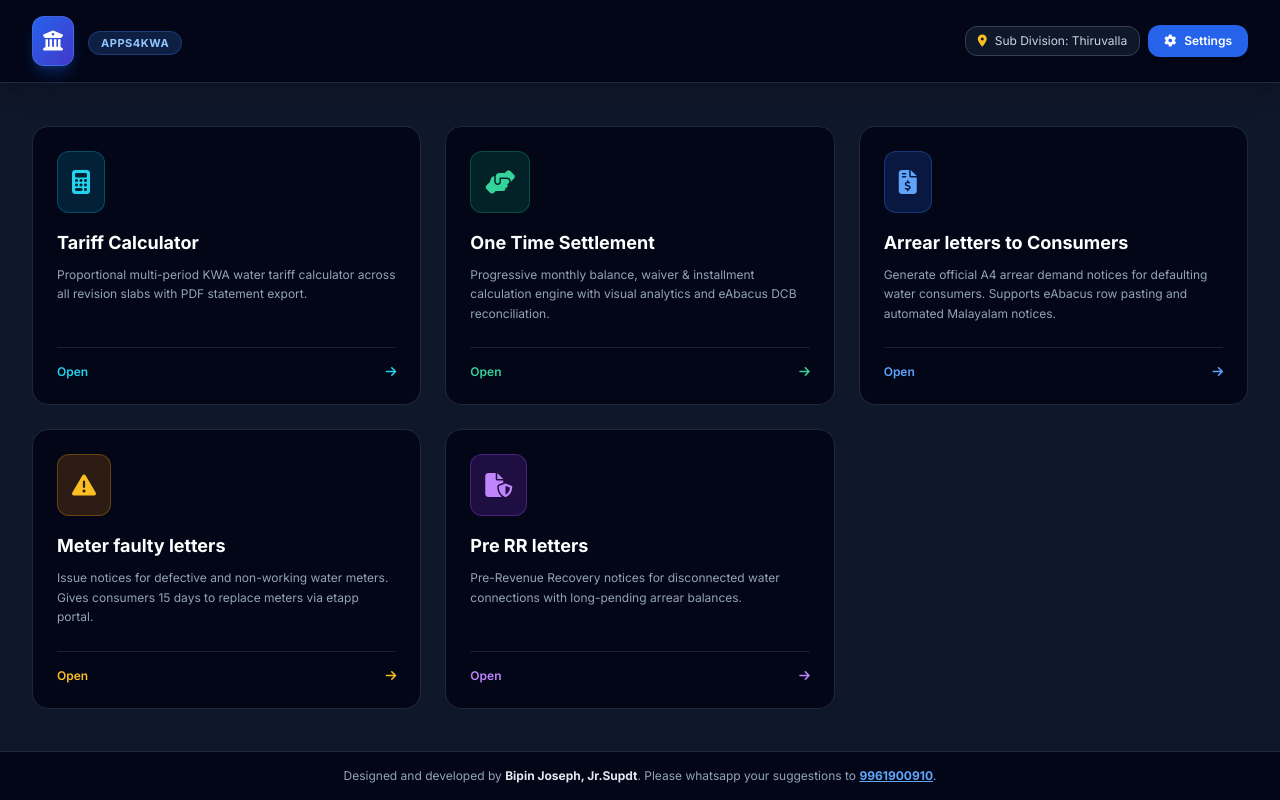
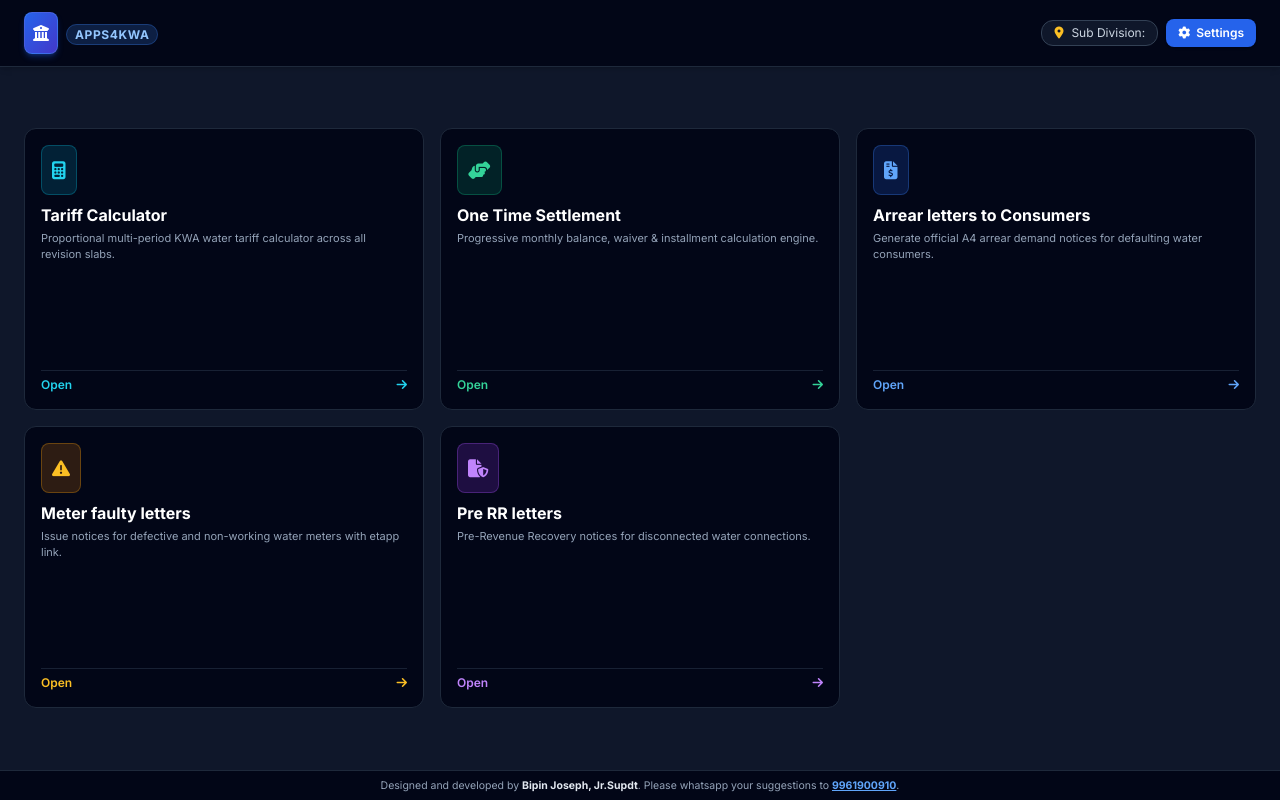
Before and after one commit to kwamf2020/rubelCodes, a plain HTML site: page index.html in a window 1280 px wide. Drawn offline with nearby package versions, Linux system fonts and the light colour scheme.

Commit message:
Update index.html

```diff
--- a/index.html
+++ b/index.html
@@ -16,129 +16,129 @@
         .no-scrollbar { -ms-overflow-style: none; scrollbar-width: none; }
     </style>
 </head>
-<body class="bg-slate-900 text-slate-100 min-h-screen flex flex-col selection:bg-blue-600 selection:text-white">
+<body class="bg-slate-900 text-slate-100 h-screen h-[100dvh] flex flex-col justify-between overflow-hidden selection:bg-blue-600 selection:text-white">
 
-    <!-- TOP HEADER BAR -->
-    <header class="bg-slate-950 border-b border-slate-800 sticky top-0 z-30 shadow-xl">
-        <div class="max-w-7xl mx-auto px-3 sm:px-6 lg:px-8 py-2.5 sm:py-4 flex justify-between items-center gap-2">
-            <div class="flex items-center space-x-2 sm:space-x-3.5">
-                <div class="bg-gradient-to-br from-blue-600 to-indigo-700 p-2 sm:p-2.5 rounded-xl shadow-lg shadow-blue-600/30 border border-blue-400/30 text-white">
-                    <i class="fa-solid fa-building-columns text-base sm:text-xl"></i>
+    <!-- COMPACT TOP HEADER BAR -->
+    <header class="bg-slate-950 border-b border-slate-800 shadow-md shrink-0">
+        <div class="max-w-7xl mx-auto px-3 sm:px-6 py-2 sm:py-3 flex justify-between items-center gap-2">
+            <div class="flex items-center space-x-2">
+                <div class="bg-gradient-to-br from-blue-600 to-indigo-700 p-1.5 sm:p-2 rounded-lg shadow-md shadow-blue-600/30 border border-blue-400/30 text-white">
+                    <i class="fa-solid fa-building-columns text-sm sm:text-base"></i>
                 </div>
                 <div>
-                    <span class="px-2.5 py-0.5 sm:px-3 sm:py-1 text-[10px] sm:text-[11px] font-bold uppercase tracking-wider bg-blue-500/20 text-blue-300 border border-blue-500/30 rounded-full">Apps4KWA</span>
+                    <span class="px-2 py-0.5 text-[10px] sm:text-xs font-bold uppercase tracking-wider bg-blue-500/20 text-blue-300 border border-blue-500/30 rounded-full">Apps4KWA</span>
                 </div>
             </div>
 
             <!-- Office Config Modal Trigger / Badge -->
             <div class="flex items-center gap-2">
-                <div id="officeConfigBadge" class="hidden md:flex items-center gap-2 bg-slate-900 border border-slate-700 px-3 py-1.5 rounded-xl text-xs text-slate-300">
-                    <i class="fa-solid fa-location-dot text-amber-400"></i>
+                <div id="officeConfigBadge" class="hidden md:flex items-center gap-2 bg-slate-900 border border-slate-700 px-3 py-1 rounded-xl text-xs text-slate-300">
+                    <i class="fa-solid fa-location-dot text-amber-400 text-xs"></i>
                     <span id="badgeOfficeName">Sub Division:</span>
                 </div>
-                <button onclick="openConfigModal()" class="px-3 py-1.5 sm:px-4 sm:py-2 bg-blue-600 hover:bg-blue-500 text-white rounded-xl text-xs font-semibold shadow-lg transition flex items-center gap-1.5 sm:gap-2">
-                    <i class="fa-solid fa-gear"></i> <span>Settings</span>
+                <button onclick="openConfigModal()" class="px-2.5 py-1 sm:px-3 sm:py-1.5 bg-blue-600 hover:bg-blue-500 text-white rounded-lg text-xs font-semibold shadow transition flex items-center gap-1.5">
+                    <i class="fa-solid fa-gear text-xs"></i> <span>Settings</span>
                 </button>
             </div>
         </div>
     </header>
 
-    <!-- PORTAL DIRECTORY -->
-    <main class="flex-1 max-w-7xl w-full mx-auto px-3 sm:px-6 lg:px-8 py-4 sm:py-10 flex flex-col justify-center">
+    <!-- PORTAL DIRECTORY: Auto-distributed to fill the exact viewport height without scroll -->
+    <main class="flex-1 max-w-7xl w-full mx-auto px-3 sm:px-6 py-2 sm:py-4 flex flex-col justify-center min-h-0">
 
-        <!-- APP CARDS GRID (Clean 2 columns on mobile, 3 columns on desktop) -->
-        <div class="grid grid-cols-2 lg:grid-cols-3 gap-3 sm:gap-6">
+        <!-- APP CARDS GRID: 3 equal rows on mobile, 2 rows on desktop -->
+        <div class="grid grid-cols-2 lg:grid-cols-3 gap-2 sm:gap-4 h-full max-h-[580px] grid-rows-3 lg:grid-rows-2">
 
             <!-- Card 1: Tariff Calculator -->
-            <a href="tariff.html" class="group bg-slate-950 border border-slate-800 hover:border-cyan-500/60 rounded-xl sm:rounded-2xl p-3 sm:p-6 transition-all duration-300 hover:shadow-2xl hover:shadow-cyan-500/10 flex flex-col justify-between">
+            <a href="tariff.html" class="group bg-slate-950 border border-slate-800 hover:border-cyan-500/60 rounded-xl p-2.5 sm:p-4 transition-all duration-300 hover:shadow-xl flex flex-col justify-between">
                 <div>
-                    <div class="flex justify-between items-start mb-2 sm:mb-4">
-                        <div class="bg-cyan-600/20 text-cyan-400 p-2 sm:p-3.5 rounded-lg sm:rounded-xl border border-cyan-500/30 group-hover:scale-110 transition-transform">
-                            <i class="fa-solid fa-calculator text-lg sm:text-2xl"></i>
+                    <div class="flex justify-between items-start mb-1 sm:mb-2">
+                        <div class="bg-cyan-600/20 text-cyan-400 p-1.5 sm:p-2.5 rounded-lg border border-cyan-500/30 group-hover:scale-105 transition-transform">
+                            <i class="fa-solid fa-calculator text-sm sm:text-lg"></i>
                         </div>
                     </div>
-                    <h3 class="text-xs sm:text-lg font-bold text-white group-hover:text-cyan-400 transition-colors leading-snug">Tariff Calculator</h3>
-                    <p class="hidden sm:block text-xs text-slate-400 mt-2 leading-relaxed">
-                        Proportional multi-period KWA water tariff calculator across all revision slabs with PDF statement export.
+                    <h3 class="text-xs sm:text-base font-bold text-white group-hover:text-cyan-400 transition-colors leading-tight">Tariff Calculator</h3>
+                    <p class="hidden md:block text-[11px] text-slate-400 mt-1 leading-snug">
+                        Proportional multi-period KWA water tariff calculator across all revision slabs.
                     </p>
                 </div>
-                <div class="mt-2 sm:mt-6 pt-2 sm:pt-4 border-t border-slate-800/80 flex items-center justify-between text-[11px] sm:text-xs font-semibold text-cyan-400 group-hover:text-cyan-300">
+                <div class="pt-1.5 border-t border-slate-800/80 flex items-center justify-between text-[10px] sm:text-xs font-semibold text-cyan-400 group-hover:text-cyan-300">
                     <span>Open</span>
                     <i class="fa-solid fa-arrow-right group-hover:translate-x-1 transition-transform"></i>
                 </div>
             </a>
 
             <!-- Card 2: One Time Settlement -->
-            <a href="ots.html" class="group bg-slate-950 border border-slate-800 hover:border-emerald-500/60 rounded-xl sm:rounded-2xl p-3 sm:p-6 transition-all duration-300 hover:shadow-2xl hover:shadow-emerald-500/10 flex flex-col justify-between">
+            <a href="ots.html" class="group bg-slate-950 border border-slate-800 hover:border-emerald-500/60 rounded-xl p-2.5 sm:p-4 transition-all duration-300 hover:shadow-xl flex flex-col justify-between">
                 <div>
-                    <div class="flex justify-between items-start mb-2 sm:mb-4">
-                        <div class="bg-emerald-600/20 text-emerald-400 p-2 sm:p-3.5 rounded-lg sm:rounded-xl border border-emerald-500/30 group-hover:scale-110 transition-transform">
-                            <i class="fa-solid fa-handshake-angle text-lg sm:text-2xl"></i>
+                    <div class="flex justify-between items-start mb-1 sm:mb-2">
+                        <div class="bg-emerald-600/20 text-emerald-400 p-1.5 sm:p-2.5 rounded-lg border border-emerald-500/30 group-hover:scale-105 transition-transform">
+                            <i class="fa-solid fa-handshake-angle text-sm sm:text-lg"></i>
                         </div>
                     </div>
-                    <h3 class="text-xs sm:text-lg font-bold text-white group-hover:text-emerald-400 transition-colors leading-snug">One Time Settlement</h3>
-                    <p class="hidden sm:block text-xs text-slate-400 mt-2 leading-relaxed">
-                        Progressive monthly balance, waiver & installment calculation engine with visual analytics and eAbacus DCB reconciliation.
+                    <h3 class="text-xs sm:text-base font-bold text-white group-hover:text-emerald-400 transition-colors leading-tight">One Time Settlement</h3>
+                    <p class="hidden md:block text-[11px] text-slate-400 mt-1 leading-snug">
+                        Progressive monthly balance, waiver & installment calculation engine.
                     </p>
                 </div>
-                <div class="mt-2 sm:mt-6 pt-2 sm:pt-4 border-t border-slate-800/80 flex items-center justify-between text-[11px] sm:text-xs font-semibold text-emerald-400 group-hover:text-emerald-300">
+                <div class="pt-1.5 border-t border-slate-800/80 flex items-center justify-between text-[10px] sm:text-xs font-semibold text-emerald-400 group-hover:text-emerald-300">
                     <span>Open</span>
                     <i class="fa-solid fa-arrow-right group-hover:translate-x-1 transition-transform"></i>
                 </div>
             </a>
 
             <!-- Card 3: Consumer Arrear Letters -->
-            <a href="consumer.html" class="group bg-slate-950 border border-slate-800 hover:border-blue-500/60 rounded-xl sm:rounded-2xl p-3 sm:p-6 transition-all duration-300 hover:shadow-2xl hover:shadow-blue-500/10 flex flex-col justify-between">
+            <a href="consumer.html" class="group bg-slate-950 border border-slate-800 hover:border-blue-500/60 rounded-xl p-2.5 sm:p-4 transition-all duration-300 hover:shadow-xl flex flex-col justify-between">
                 <div>
-                    <div class="flex justify-between items-start mb-2 sm:mb-4">
-                        <div class="bg-blue-600/20 text-blue-400 p-2 sm:p-3.5 rounded-lg sm:rounded-xl border border-blue-500/30 group-hover:scale-110 transition-transform">
-                            <i class="fa-solid fa-file-invoice-dollar text-lg sm:text-2xl"></i>
+                    <div class="flex justify-between items-start mb-1 sm:mb-2">
+                        <div class="bg-blue-600/20 text-blue-400 p-1.5 sm:p-2.5 rounded-lg border border-blue-500/30 group-hover:scale-105 transition-transform">
+                            <i class="fa-solid fa-file-invoice-dollar text-sm sm:text-lg"></i>
                         </div>
                     </div>
-                    <h3 class="text-xs sm:text-lg font-bold text-white group-hover:text-blue-400 transition-colors leading-snug">Arrear letters to Consumers</h3>
-                    <p class="hidden sm:block text-xs text-slate-400 mt-2 leading-relaxed">
-                        Generate official A4 arrear demand notices for defaulting water consumers. Supports eAbacus row pasting and automated Malayalam notices.
+                    <h3 class="text-xs sm:text-base font-bold text-white group-hover:text-blue-400 transition-colors leading-tight">Arrear letters to Consumers</h3>
+                    <p class="hidden md:block text-[11px] text-slate-400 mt-1 leading-snug">
+                        Generate official A4 arrear demand notices for defaulting water consumers.
                     </p>
                 </div>
-                <div class="mt-2 sm:mt-6 pt-2 sm:pt-4 border-t border-slate-800/80 flex items-center justify-between text-[11px] sm:text-xs font-semibold text-blue-400 group-hover:text-blue-300">
+                <div class="pt-1.5 border-t border-slate-800/80 flex items-center justify-between text-[10px] sm:text-xs font-semibold text-blue-400 group-hover:text-blue-300">
                     <span>Open</span>
                     <i class="fa-solid fa-arrow-right group-hover:translate-x-1 transition-transform"></i>
                 </div>
             </a>
 
             <!-- Card 4: Meter Faulty Letters -->
-            <a href="mfaulty.html" class="group bg-slate-950 border border-slate-800 hover:border-amber-500/60 rounded-xl sm:rounded-2xl p-3 sm:p-6 transition-all duration-300 hover:shadow-2xl hover:shadow-amber-500/10 flex flex-col justify-between">
+            <a href="mfaulty.html" class="group bg-slate-950 border border-slate-800 hover:border-amber-500/60 rounded-xl p-2.5 sm:p-4 transition-all duration-300 hover:shadow-xl flex flex-col justify-between">
                 <div>
-                    <div class="flex justify-between items-start mb-2 sm:mb-4">
-                        <div class="bg-amber-600/20 text-amber-400 p-2 sm:p-3.5 rounded-lg sm:rounded-xl border border-amber-500/30 group-hover:scale-110 transition-transform">
-                            <i class="fa-solid fa-triangle-exclamation text-lg sm:text-2xl"></i>
+                    <div class="flex justify-between items-start mb-1 sm:mb-2">
+                        <div class="bg-amber-600/20 text-amber-400 p-1.5 sm:p-2.5 rounded-lg border border-amber-500/30 group-hover:scale-105 transition-transform">
+                            <i class="fa-solid fa-triangle-exclamation text-sm sm:text-lg"></i>
                         </div>
                     </div>
-                    <h3 class="text-xs sm:text-lg font-bold text-white group-hover:text-amber-400 transition-colors leading-snug">Meter faulty letters</h3>
-                    <p class="hidden sm:block text-xs text-slate-400 mt-2 leading-relaxed">
-                        Issue notices for defective and non-working water meters. Gives consumers 15 days to replace meters via etapp portal.
+                    <h3 class="text-xs sm:text-base font-bold text-white group-hover:text-amber-400 transition-colors leading-tight">Meter faulty letters</h3>
+                    <p class="hidden md:block text-[11px] text-slate-400 mt-1 leading-snug">
+                        Issue notices for defective and non-working water meters with etapp link.
                     </p>
                 </div>
-                <div class="mt-2 sm:mt-6 pt-2 sm:pt-4 border-t border-slate-800/80 flex items-center justify-between text-[11px] sm:text-xs font-semibold text-amber-400 group-hover:text-amber-300">
+                <div class="pt-1.5 border-t border-slate-800/80 flex items-center justify-between text-[10px] sm:text-xs font-semibold text-amber-400 group-hover:text-amber-300">
                     <span>Open</span>
                     <i class="fa-solid fa-arrow-right group-hover:translate-x-1 transition-transform"></i>
                 </div>
             </a>
 
-            <!-- Card 5: Pre RR Letters -->
-            <a href="prerr.html" class="group bg-slate-950 border border-slate-800 hover:border-purple-500/60 rounded-xl sm:rounded-2xl p-3 sm:p-6 transition-all duration-300 hover:shadow-2xl hover:shadow-purple-500/10 flex flex-col justify-between col-span-2 sm:col-span-2 lg:col-span-1">
+            <!-- Card 5: Pre RR Letters (Spans 2 columns on mobile row 3 to fill grid cleanly) -->
+            <a href="prerr.html" class="group bg-slate-950 border border-slate-800 hover:border-purple-500/60 rounded-xl p-2.5 sm:p-4 transition-all duration-300 hover:shadow-xl flex flex-col justify-between col-span-2 lg:col-span-1">
                 <div>
-                    <div class="flex justify-between items-start mb-2 sm:mb-4">
-                        <div class="bg-purple-600/20 text-purple-400 p-2 sm:p-3.5 rounded-lg sm:rounded-xl border border-purple-500/30 group-hover:scale-110 transition-transform">
-                            <i class="fa-solid fa-file-shield text-lg sm:text-2xl"></i>
+                    <div class="flex justify-between items-start mb-1 sm:mb-2">
+                        <div class="bg-purple-600/20 text-purple-400 p-1.5 sm:p-2.5 rounded-lg border border-purple-500/30 group-hover:scale-105 transition-transform">
+                            <i class="fa-solid fa-file-shield text-sm sm:text-lg"></i>
                         </div>
                     </div>
-                    <h3 class="text-xs sm:text-lg font-bold text-white group-hover:text-purple-400 transition-colors leading-snug">Pre RR letters</h3>
-                    <p class="hidden sm:block text-xs text-slate-400 mt-2 leading-relaxed">
-                        Pre-Revenue Recovery notices for disconnected water connections with long-pending arrear balances.
+                    <h3 class="text-xs sm:text-base font-bold text-white group-hover:text-purple-400 transition-colors leading-tight">Pre RR letters</h3>
+                    <p class="hidden md:block text-[11px] text-slate-400 mt-1 leading-snug">
+                        Pre-Revenue Recovery notices for disconnected water connections.
                     </p>
                 </div>
-                <div class="mt-2 sm:mt-6 pt-2 sm:pt-4 border-t border-slate-800/80 flex items-center justify-between text-[11px] sm:text-xs font-semibold text-purple-400 group-hover:text-purple-300">
+                <div class="pt-1.5 border-t border-slate-800/80 flex items-center justify-between text-[10px] sm:text-xs font-semibold text-purple-400 group-hover:text-purple-300">
                     <span>Open</span>
                     <i class="fa-solid fa-arrow-right group-hover:translate-x-1 transition-transform"></i>
                 </div>
@@ -148,43 +148,43 @@
 
     </main>
 
+    <!-- COMPACT FOOTER -->
+    <footer class="w-full text-center py-2 px-2 border-t border-slate-800 text-[10.5px] text-slate-400 bg-slate-950 shrink-0 leading-tight">
+        Designed and developed by <span class="font-bold text-slate-200">Bipin Joseph, Jr.Supdt</span>. Please whatsapp your suggestions to <a href="https://wa.me/919961900910" class="text-blue-400 hover:text-blue-300 font-bold underline transition-colors">9961900910</a>.
+    </footer>
+
     <!-- OFFICE CONFIGURATION MODAL -->
     <div id="configModal" class="fixed inset-0 z-50 hidden bg-slate-950/80 backdrop-blur-xs flex items-center justify-center p-4">
-        <div class="bg-slate-900 border border-slate-800 rounded-2xl max-w-md w-full p-6 shadow-2xl space-y-4">
-            <div class="flex justify-between items-center border-b border-slate-800 pb-3">
-                <h3 class="font-bold text-sm text-white flex items-center gap-2">
+        <div class="bg-slate-900 border border-slate-800 rounded-2xl max-w-md w-full p-5 shadow-2xl space-y-3">
+            <div class="flex justify-between items-center border-b border-slate-800 pb-2.5">
+                <h3 class="font-bold text-xs sm:text-sm text-white flex items-center gap-2">
                     <i class="fa-solid fa-building text-blue-400"></i> Office & Browser Memory Configuration
                 </h3>
                 <button onclick="closeConfigModal()" class="text-slate-400 hover:text-white"><i class="fa-solid fa-xmark"></i></button>
             </div>
-            <p class="text-xs text-slate-400">Enter your Sub Division details below. These are saved in your browser memory and automatically applied across all tools.</p>
+            <p class="text-[11px] text-slate-400">Enter your Sub Division details below. These are saved in your browser memory and automatically applied across all tools.</p>
 
-            <div class="space-y-3">
+            <div class="space-y-2.5">
                 <div>
-                    <label class="block text-xs font-semibold text-slate-300 mb-1">Sub Division Name & Place</label>
-                    <input type="text" id="cfgSubDiv" value="Thiruvalla" class="w-full text-xs px-3 py-2 bg-slate-950 border border-slate-800 rounded-xl text-white outline-none focus:border-blue-500">
+                    <label class="block text-[11px] font-semibold text-slate-300 mb-0.5">Sub Division Name & Place</label>
+                    <input type="text" id="cfgSubDiv" value="Thiruvalla" class="w-full text-xs px-3 py-1.5 bg-slate-950 border border-slate-800 rounded-lg text-white outline-none focus:border-blue-500">
                 </div>
                 <div>
-                    <label class="block text-xs font-semibold text-slate-300 mb-1">Default File Number Prefix</label>
-                    <input type="text" id="cfgFileNo" value="KWA/PHSD/TVLA/" class="w-full text-xs px-3 py-2 bg-slate-950 border border-slate-800 rounded-xl text-white outline-none focus:border-blue-500">
+                    <label class="block text-[11px] font-semibold text-slate-300 mb-0.5">Default File Number Prefix</label>
+                    <input type="text" id="cfgFileNo" value="KWA/PHSD/TVLA/" class="w-full text-xs px-3 py-1.5 bg-slate-950 border border-slate-800 rounded-lg text-white outline-none focus:border-blue-500">
                 </div>
                 <div>
-                    <label class="block text-xs font-semibold text-slate-300 mb-1">Office Email ID</label>
-                    <input type="email" id="cfgEmail" value="kwaphsdtvla@gmail.com" class="w-full text-xs px-3 py-2 bg-slate-950 border border-slate-800 rounded-xl text-white outline-none focus:border-blue-500">
+                    <label class="block text-[11px] font-semibold text-slate-300 mb-0.5">Office Email ID</label>
+                    <input type="email" id="cfgEmail" value="kwaphsdtvla@gmail.com" class="w-full text-xs px-3 py-1.5 bg-slate-950 border border-slate-800 rounded-lg text-white outline-none focus:border-blue-500">
                 </div>
             </div>
 
-            <div class="flex justify-end gap-2 pt-3 border-t border-slate-800">
-                <button onclick="closeConfigModal()" class="px-4 py-2 bg-slate-800 hover:bg-slate-700 text-slate-300 text-xs font-semibold rounded-xl">Cancel</button>
-                <button onclick="saveOfficeConfig()" class="px-4 py-2 bg-blue-600 hover:bg-blue-500 text-white text-xs font-semibold rounded-xl shadow-lg">Save Settings</button>
+            <div class="flex justify-end gap-2 pt-2.5 border-t border-slate-800">
+                <button onclick="closeConfigModal()" class="px-3 py-1.5 bg-slate-800 hover:bg-slate-700 text-slate-300 text-xs font-semibold rounded-lg">Cancel</button>
+                <button onclick="saveOfficeConfig()" class="px-3.5 py-1.5 bg-blue-600 hover:bg-blue-500 text-white text-xs font-semibold rounded-lg shadow">Save Settings</button>
             </div>
         </div>
     </div>
-
-    <!-- FOOTER -->
-    <footer class="w-full text-center py-4 mt-auto border-t border-slate-800 text-slate-400 text-xs px-3 bg-slate-950">
-        Designed and developed by <span class="font-bold text-slate-200">Bipin Joseph, Jr.Supdt</span>. Please whatsapp your suggestions to <a href="https://wa.me/919961900910" class="text-blue-400 hover:text-blue-300 font-bold underline transition-colors">9961900910</a>.
-    </footer>
 
     <script>
         function loadConfig() {
@@ -192,13 +192,13 @@
             if (saved) {
                 try {
                     const cfg = JSON.parse(saved);
-                    document.getElementById('badgeOfficeName').innerText = `Sub Division: ${cfg.subDiv || 'Thiruvalla'}`;
+                    document.getElementById('badgeOfficeName').innerText = `Sub Division: ${cfg.subDiv || ''}`;
                     document.getElementById('cfgSubDiv').value = cfg.subDiv || 'Thiruvalla';
                     document.getElementById('cfgFileNo').value = cfg.fileNo || 'KWA/PHSD/TVLA/';
                     document.getElementById('cfgEmail').value = cfg.email || 'kwaphsdtvla@gmail.com';
                 } catch(e) {}
             } else {
-                document.getElementById('badgeOfficeName').innerText = `Sub Division: Thiruvalla`;
+                document.getElementById('badgeOfficeName').innerText = `Sub Division:`;
             }
         }
         function openConfigModal() { document.getElementById('configModal').classList.remove('hidden'); }
```
